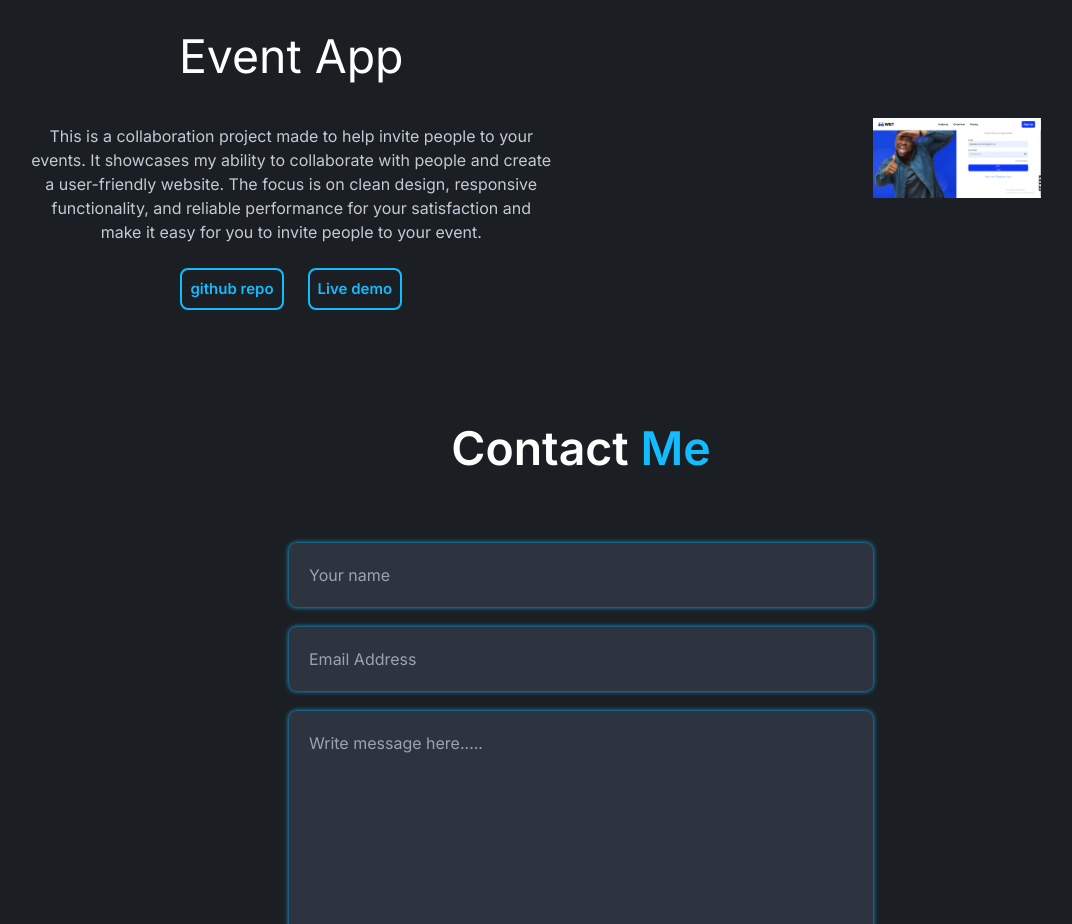
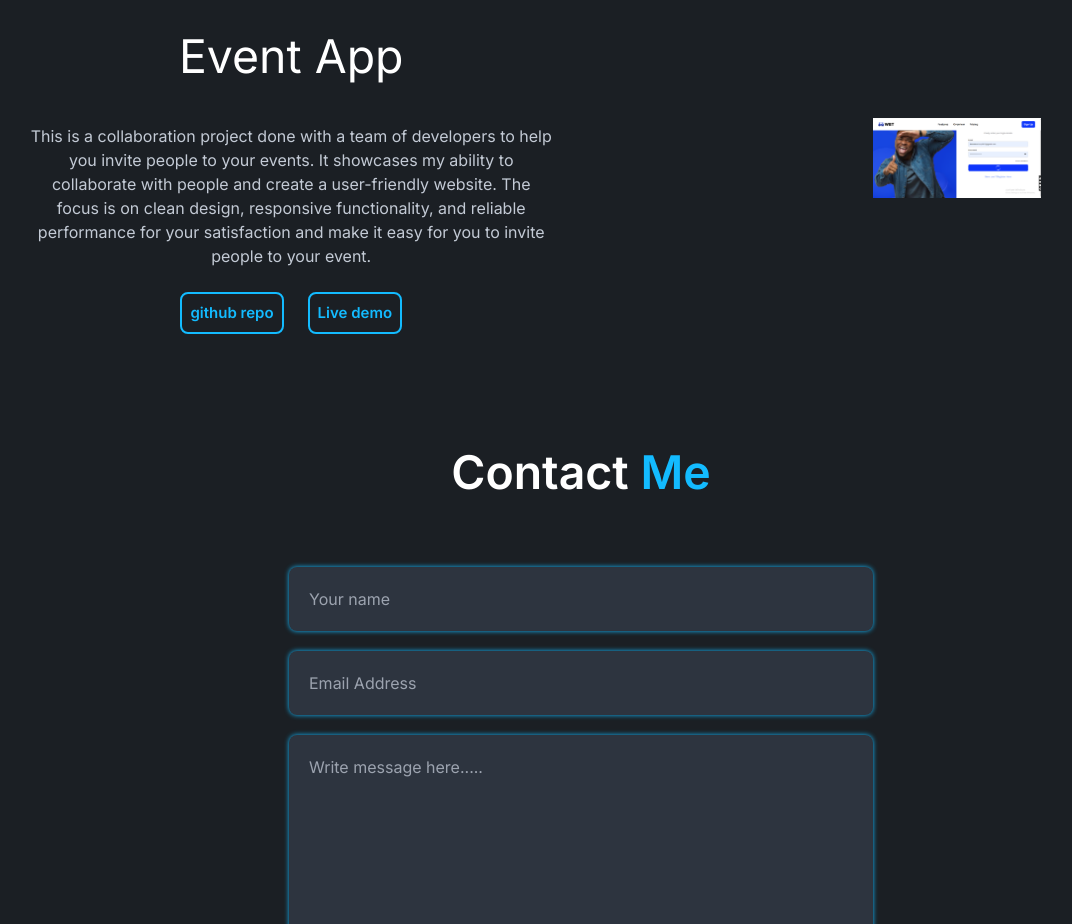
Before and after one commit to Victoryk-tech/project, a React (Vite) app: page / in a window 1280 px wide. Shown: the part 2060-2984 px from the top of the page, without its empty margins (59-1131 px from the left). Built offline with nearby package versions, Linux system fonts and the light colour scheme.

Commit message:
added num

```diff
--- a/src/component/Project.jsx
+++ b/src/component/Project.jsx
@@ -26,7 +26,7 @@ export const items = [
     id: 3,
     title: "Event App",
     description:
-      "This is a collaboration project made to help invite people to your events. It showcases my ability to collaborate with people and create a  user-friendly website. The focus is on clean design, responsive functionality, and reliable performance for your satisfaction and make it easy for you to invite people to your event.",
+      "This is a collaboration project done with a team of developers to help you invite people to your events. It showcases my ability to collaborate with people and create a  user-friendly website. The focus is on clean design, responsive functionality, and reliable performance for your satisfaction and make it easy for you to invite people to your event.",
     btn1: <a href="https://github.com/JerryJeager/Will-Be-There">github repo</a>,
     btn2: <a href="https://will-be-there.vercel.app/">Live demo</a>,
     image: event
```
